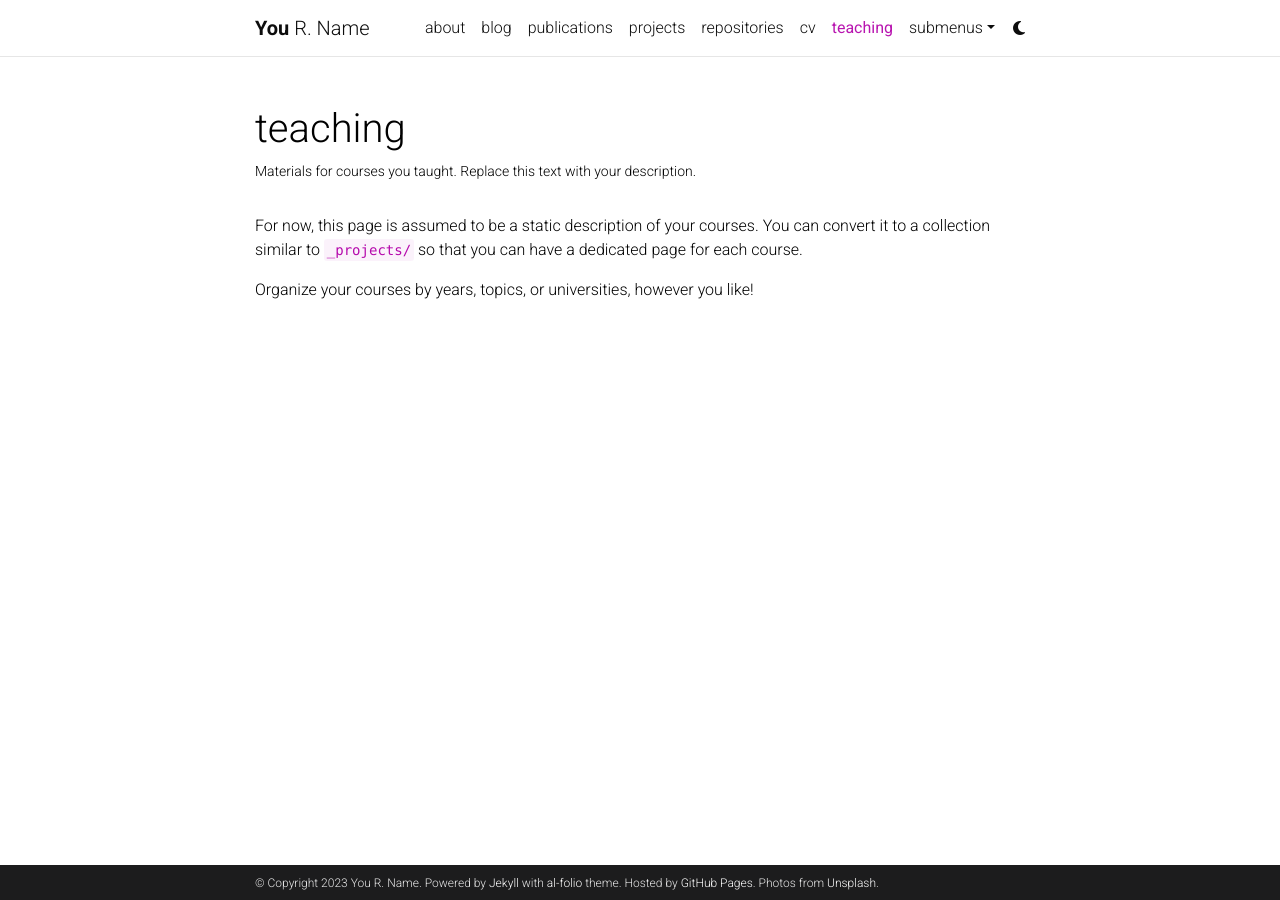
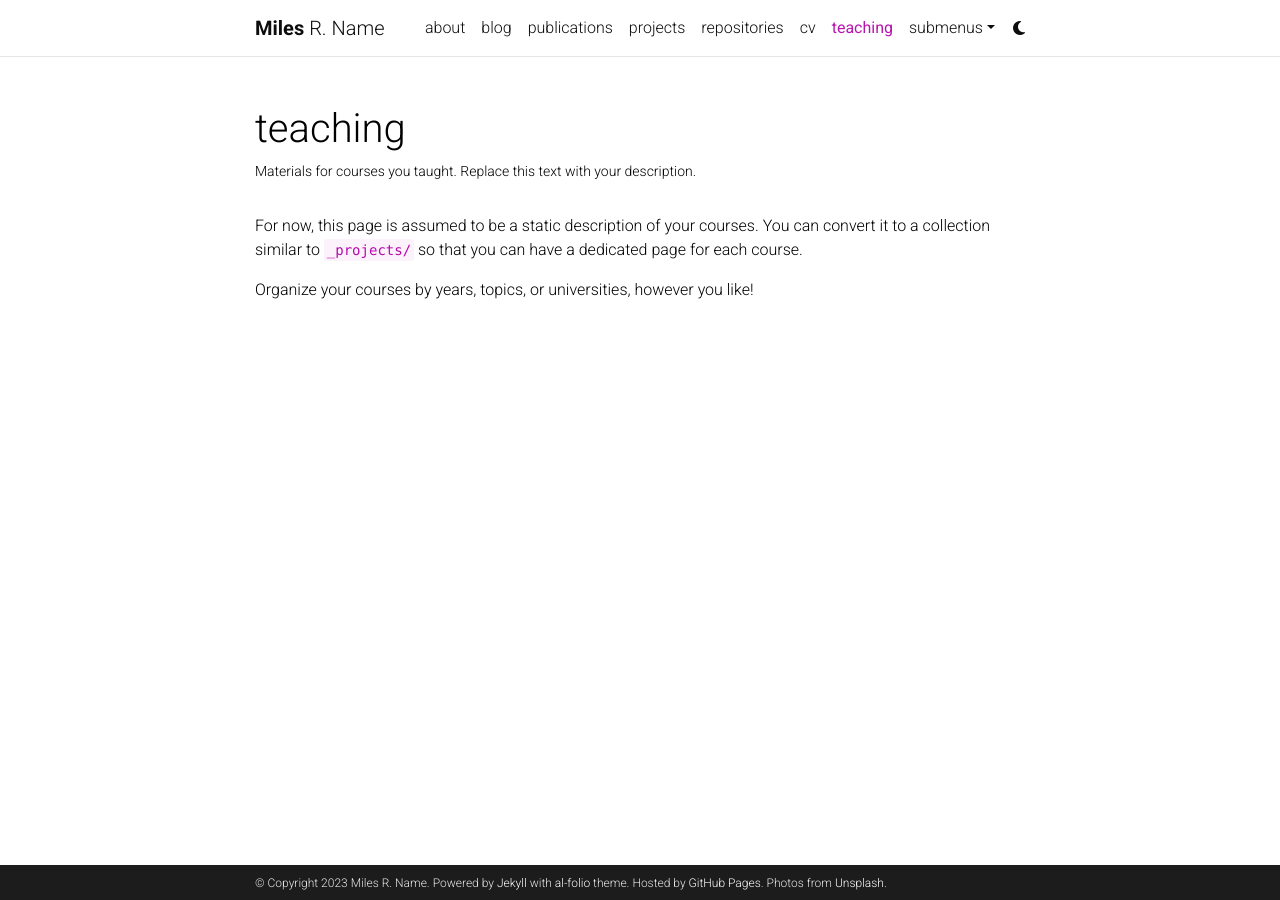
Before and after one commit to milesprieb/milesprieb.github.io, a Jekyll site: the page built from _pages/teaching.md, in a window 1280 px wide. Built offline with Jekyll 4.4.1, drawn with Linux system fonts in a browser that asks for light colours; comment, search, counter and statistics services are not loaded; a style sheet for code colours, icons or effects is not loaded.

Commit message:
Added name, test deploy

```diff
--- a/_config.yml
+++ b/_config.yml
@@ -3,7 +3,7 @@
 # -----------------------------------------------------------------------------
 
 title: blank # the website title (if blank, full name will be used instead)
-first_name: You
+first_name: Miles
 middle_name: R.
 last_name: Name
 email: you@example.com
@@ -18,8 +18,8 @@
 lang: en # the language of your site (for example: en, fr, cn, ru, etc.)
 icon: ⚛️  # the emoji used as the favicon (alternatively, provide image name in /assets/img/)
 
-url: https://alshedivat.github.io # the base hostname & protocol for your site
-baseurl: /al-folio # the subpath of your site, e.g. /blog/
+url: https://milesprieb.github.io # the base hostname & protocol for your site
+baseurl: # the subpath of your site, e.g. /blog/
 last_updated: false # set to true if you want to display last updated in the footer
 impressum_path:  # set to path to include impressum link in the footer, use the same path as permalink in a page, helps to conform with EU GDPR
 
```
